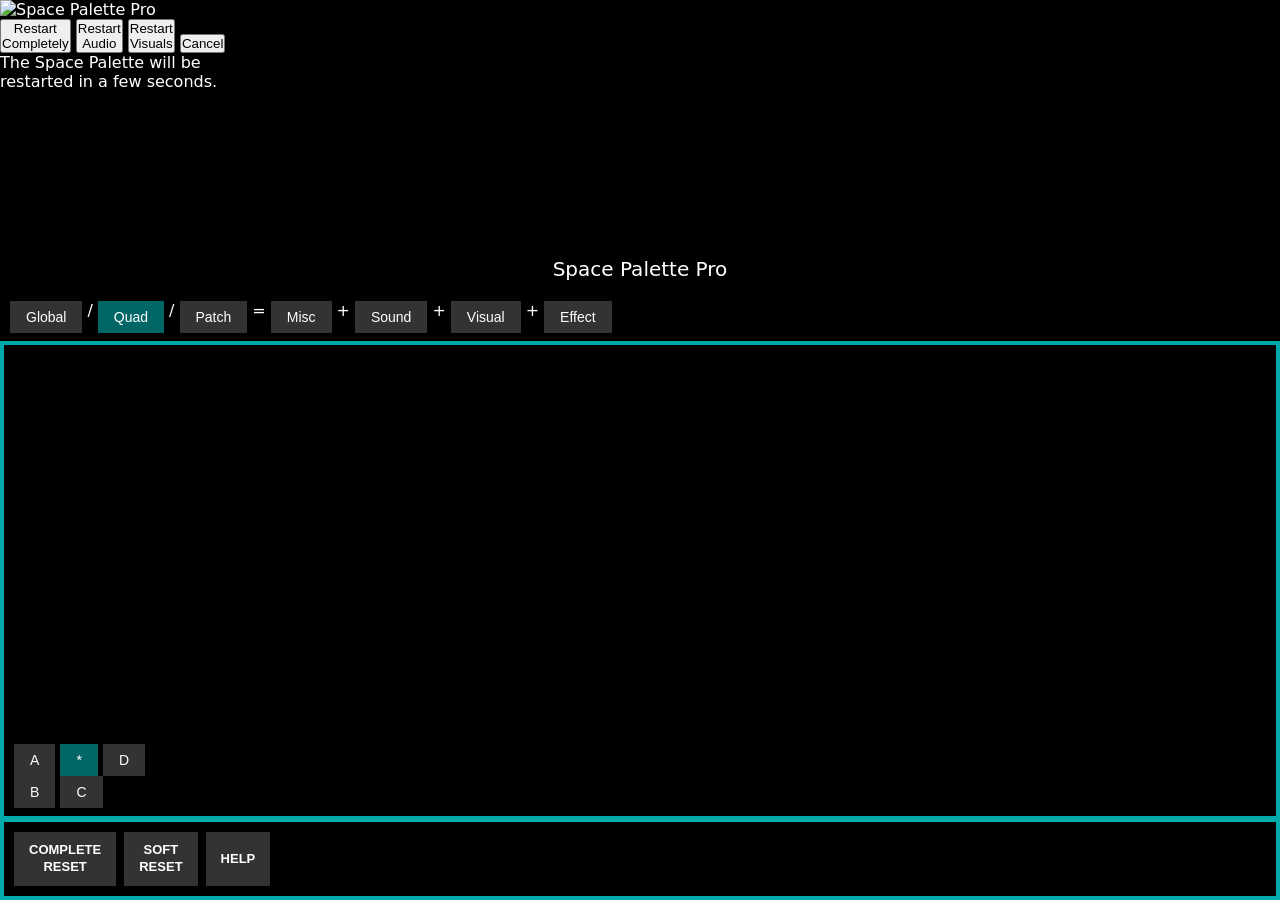
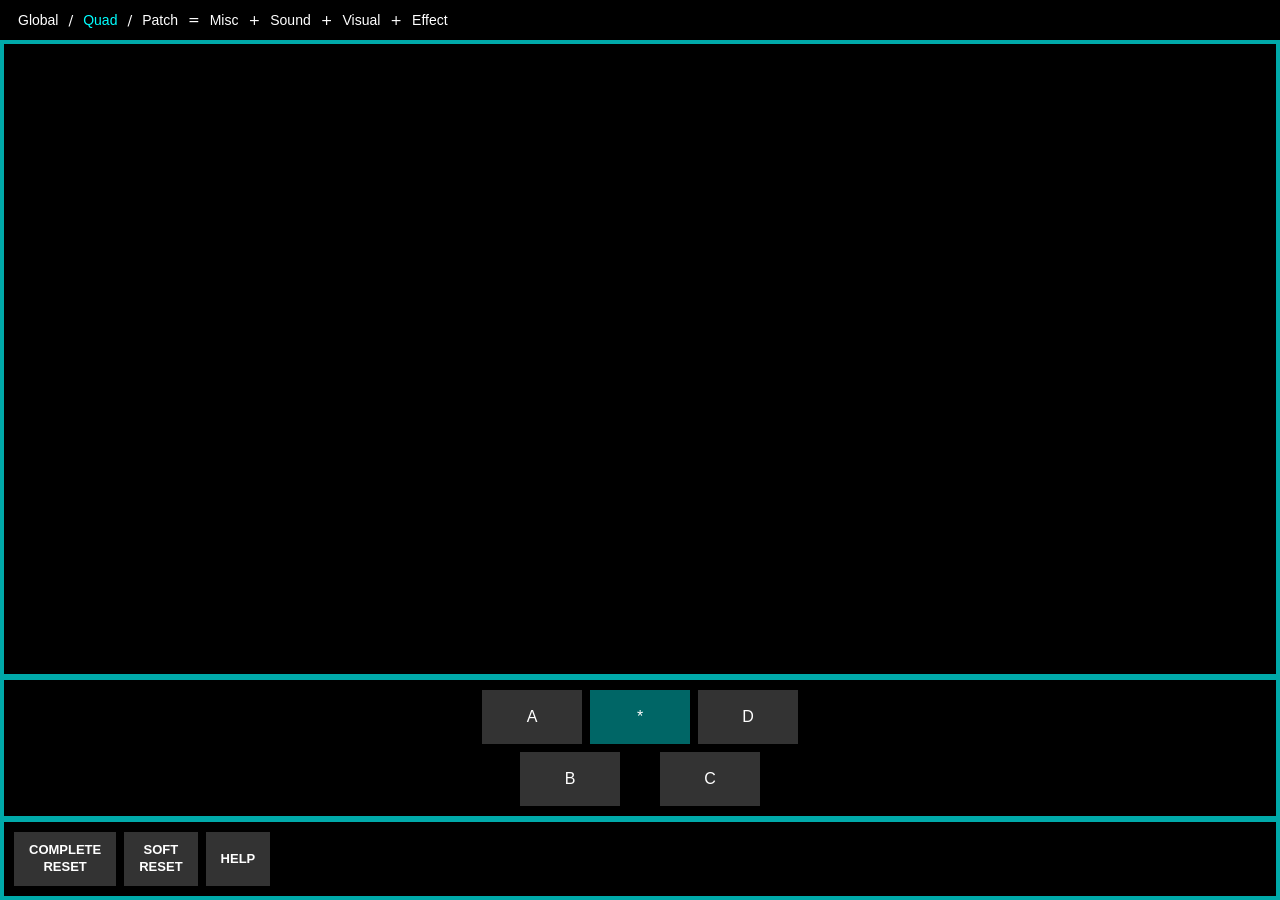

LOTS of webui gui parameter stuff - it may all work!

--- a/kit/webui/style.css
+++ b/kit/webui/style.css
@@ -18,6 +18,32 @@ body {
     flex-direction: column;
 }
 
+.hidden { display: none !important; }
+
+/* Help overlay */
+#help-overlay {
+    position: fixed;
+    top: 0;
+    left: 0;
+    width: 100%;
+    height: 100%;
+    background: var(--bg);
+    display: flex;
+    align-items: center;
+    justify-content: center;
+    z-index: 100;
+    cursor: pointer;
+}
+
+#help-overlay img {
+    width: 100%;
+    height: 100%;
+    object-fit: fill;
+    user-select: none;
+    -webkit-user-drag: none;
+    pointer-events: none;
+}
+
 #title-bar {
     display: flex;
     justify-content: center;
@@ -30,27 +56,86 @@ body {
     font-weight: normal;
 }
 
-#patch-selector, #category-tabs {
+/* Category tabs (advanced mode) */
+#category-tabs {
     display: flex;
-    gap: 5px;
+    align-items: center;
+    gap: 2px;
     padding: 8px 10px;
+    background: var(--bg);
 }
 
-.patch-btn, .tab {
-    background: var(--button-bg);
+.tab {
+    background: transparent;
     color: var(--text);
     border: none;
-    padding: 8px 16px;
+    padding: 4px 8px;
     cursor: pointer;
     font-size: 14px;
 }
 
-.patch-btn.active, .tab.active {
+.tab.active {
+    color: #0ff;
+}
+
+.tab:hover {
+    color: #0ff;
+}
+
+.tab-sep {
+    color: var(--text);
+    font-size: 14px;
+}
+
+/* Patch selector (advanced mode) */
+#patch-selector {
+    display: flex;
+    padding: 10px;
+    border-top: 6px solid var(--button-border);
+    align-items: stretch;
+}
+
+.patch-grid {
+    flex: 1;
+    display: flex;
+    flex-direction: column;
+    gap: 8px;
+    align-items: center;
+}
+
+.patch-row {
+    display: flex;
+    gap: 8px;
+    justify-content: center;
+}
+
+.patch-btn {
+    background: var(--button-bg);
+    color: var(--text);
+    border: none;
+    padding: 18px 40px;
+    cursor: pointer;
+    font-size: 16px;
+    min-width: 100px;
+    text-align: center;
+}
+
+.patch-row-bottom {
+    gap: 40px;
+}
+
+.patch-btn.active {
     background: var(--highlight);
 }
 
-.patch-btn:hover, .tab:hover {
+.patch-btn:hover {
     background: var(--highlight);
+}
+
+.scroll-indicator {
+    width: 30px;
+    background: var(--button-border);
+    margin-left: 10px;
 }
 
 #main-container {
@@ -64,11 +149,16 @@ body {
 
 #preset-grid {
     flex: 1;
+    display: flex;
+    flex-direction: column;
+    overflow-y: auto;
+}
+
+#preset-grid.grid-mode {
     display: grid;
     grid-template-columns: repeat(3, 1fr);
     gap: 8px;
     padding: 10px;
-    overflow-y: auto;
     align-content: start;
 }
 
@@ -118,3 +208,86 @@ body {
 
 .error { color: #f44; }
 .loading { color: #888; text-align: center; padding: 20px; grid-column: 1 / -1; }
+
+/* Parameter buttons (different style from presets) */
+.param-btn {
+    border: 1px solid #666;
+    font-size: 12px;
+    min-height: 40px;
+}
+
+/* Parameter list view */
+.param-header {
+    display: flex;
+    gap: 8px;
+    padding: 8px 10px;
+    border-bottom: 1px solid #444;
+}
+
+.param-header-btn {
+    background: var(--button-bg);
+    color: var(--text);
+    border: none;
+    padding: 6px 12px;
+    cursor: pointer;
+    font-size: 13px;
+}
+
+.param-header-btn:hover {
+    background: var(--highlight);
+}
+
+.param-list {
+    display: flex;
+    flex-direction: column;
+    overflow-y: auto;
+    flex: 1;
+}
+
+.param-row {
+    display: flex;
+    align-items: center;
+    padding: 4px 10px;
+    border-bottom: 1px solid #222;
+    font-size: 13px;
+}
+
+.param-row:hover {
+    background: #111;
+}
+
+.param-name {
+    flex: 1;
+    color: #0cc;
+}
+
+.param-value {
+    width: 80px;
+    text-align: right;
+    margin-right: 10px;
+    font-family: monospace;
+}
+
+.param-controls {
+    display: flex;
+    gap: 2px;
+}
+
+.param-ctrl {
+    background: #222;
+    color: #888;
+    border: 1px solid #444;
+    padding: 2px 6px;
+    cursor: pointer;
+    font-size: 11px;
+    min-width: 20px;
+}
+
+.param-ctrl:hover {
+    background: #333;
+    color: #fff;
+}
+
+.param-toggle {
+    padding: 2px 8px;
+}
